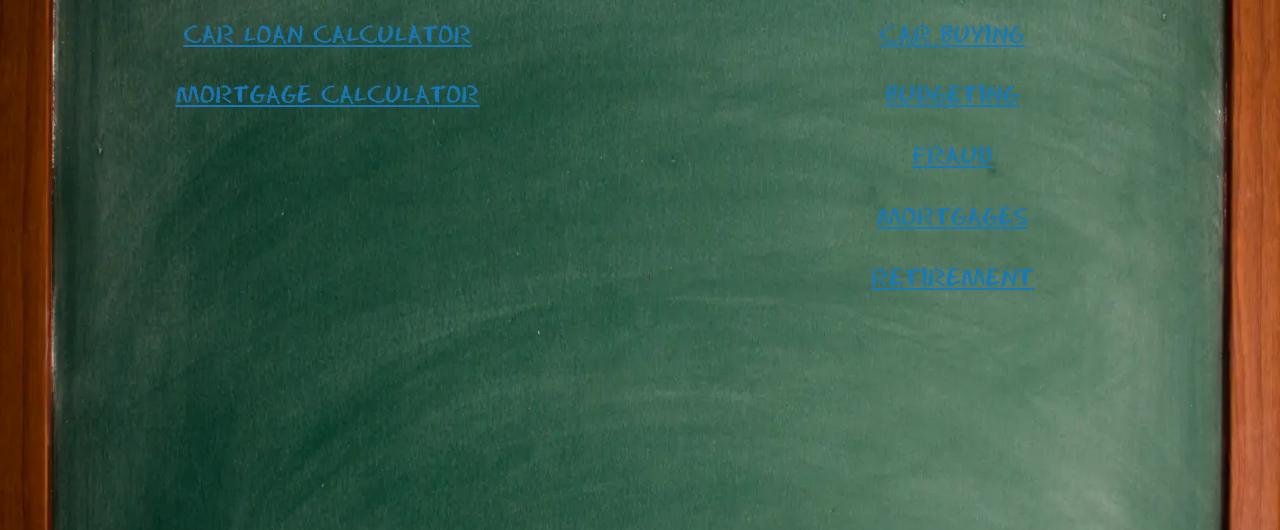
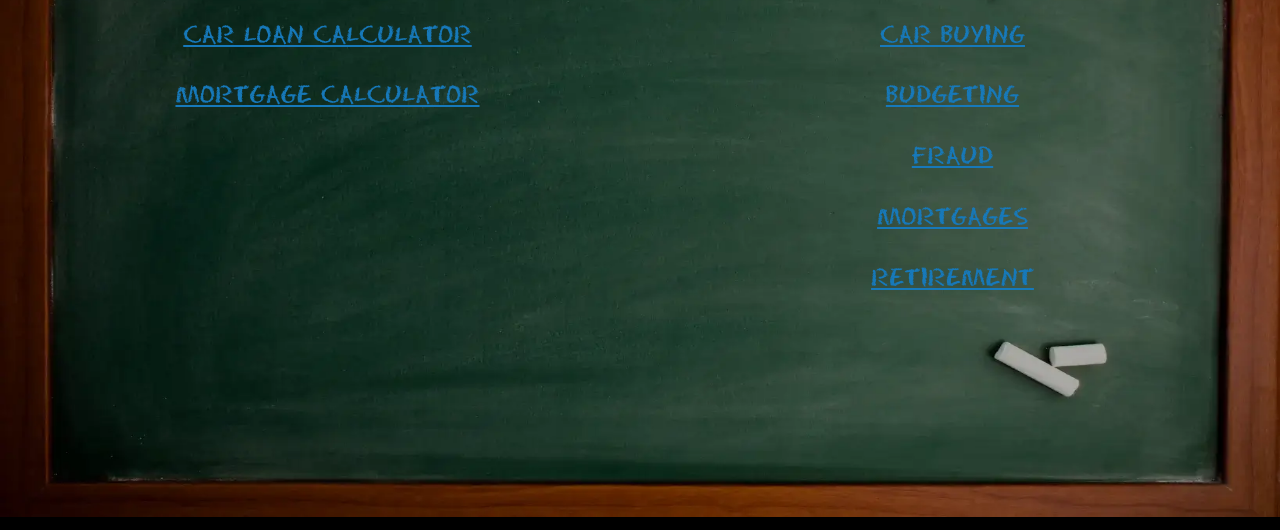
Before and after one commit to BackPacker777/backpacker777.github.io, a plain HTML site: page index.html in a window 1280 px wide. Shown: the part 283-813 px from the top of the page. Drawn offline with Linux system fonts and the light colour scheme.

Commit message:
Fixed div height

```diff
--- a/css/overrides.css
+++ b/css/overrides.css
@@ -21,12 +21,12 @@ img {
 }
 
 .main-content {
-    height: 160vh;
+    height: 100vh;
     width: 100%;
     font-family: EraserDust, Arial, serif;
     font-size: 36px;
     padding: 5%;
-    background: rgba(0, 0, 0, 0.5) url(../assets/images/chalk_board.webp);
+    background: rgba(0, 0, 0, 0.5) url(../assets/images/chalk_board2.webp);
     background-size: 100% 100%;
 }
 
```
Also changed, not shown: assets/images/chalk_board2.webp (added).
